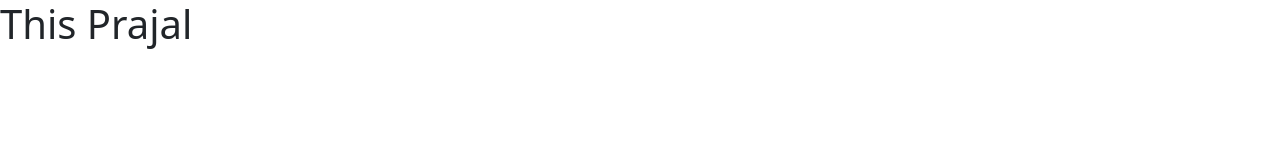
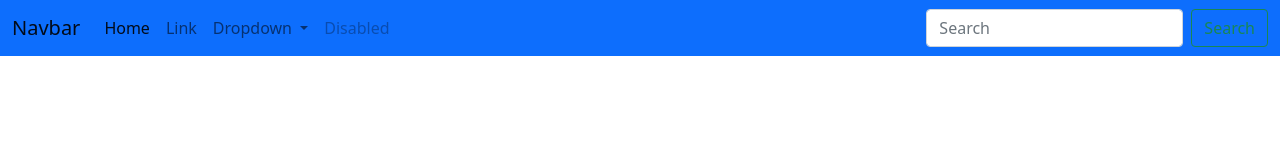
Before and after one commit to JungPrajal/intro, a plain HTML site: page index.html in a window 1280 px wide. Drawn offline with nearby package versions, Linux system fonts and the light colour scheme.

Commit message:
add navbr

```diff
--- a/index.html
+++ b/index.html
@@ -7,7 +7,42 @@
     <title>Title</title>
 </head>
 <body>
-    <h1>This Prajal</h1>
+   <nav class="navbar navbar-expand-lg navbar-light bg-primary">
+    <div class="container-fluid">
+        <a class="navbar-brand" href="#">Navbar</a>
+        <button class="navbar-toggler" type="button" data-bs-toggle="collapse" data-bs-target="#navbarSupportedContent" aria-controls="navbarSupportedContent" aria-expanded="false" aria-label="Toggle navigation">
+            <span class="navbar-toggler-icon"></span>
+        </button>
+        <div class="collapse navbar-collapse" id="navbarSupportedContent">
+            <ul class="navbar-nav me-auto mb-2 mb-lg-0">
+                <li class="nav-item">
+                    <a class="nav-link active" aria-current="page" href="#">Home</a>
+                </li>
+                <li class="nav-item">
+                    <a class="nav-link" href="#">Link</a>
+                </li>
+                <li class="nav-item dropdown">
+                    <a class="nav-link dropdown-toggle" href="#" id="navbarDropdown" role="button" data-bs-toggle="dropdown" aria-expanded="false">
+                        Dropdown
+                    </a>
+                    <ul class="dropdown-menu" aria-labelledby="navbarDropdown">
+                        <li><a class="dropdown-item" href="#">Action</a></li>
+                        <li><a class="dropdown-item" href="#">Another action</a></li>
+                        <li><hr class="dropdown-divider"></li>
+                        <li><a class="dropdown-item" href="#">Something else here</a></li>
+                    </ul>
+                </li>
+                <li class="nav-item">
+                    <a class="nav-link disabled" href="#" tabindex="-1" aria-disabled="true">Disabled</a>
+                </li>
+            </ul>
+            <form class="d-flex">
+                <input class="form-control me-2" type="search" placeholder="Search" aria-label="Search">
+                <button class="btn btn-outline-success" type="submit">Search</button>
+            </form>
+        </div>
+    </div>
+   </nav>
 
     <script src="https://cdn.jsdelivr.net/npm/bootstrap@5.0.1/dist/js/bootstrap.bundle.min.js" integrity="sha384-gtEjrD/SeCtmISkJkNUaaKMoLD0//ElJ19smozuHV6z3Iehds+3Ulb9Bn9Plx0x4" crossorigin="anonymous"></script>
 </body>
```
